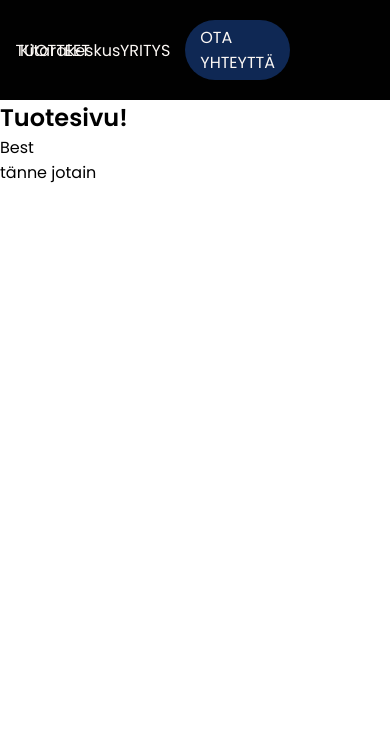
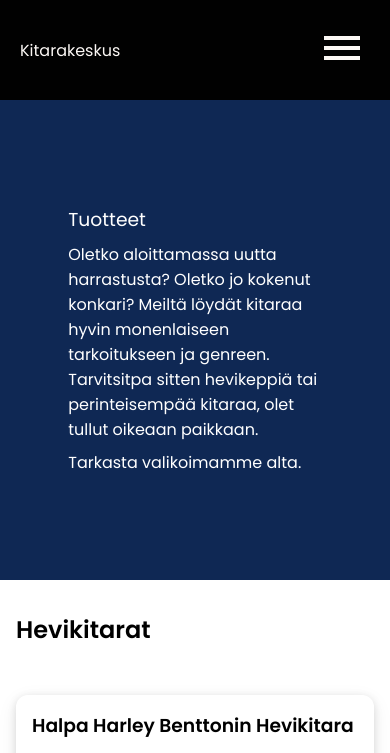
Before and after one commit to artomulkahainen/www-projekti, a PHP site: page /products.html in a window 390 px wide. Shown: the top 753 px of the page. Before the commit the page ends 183 px from the top, so only its background shows below. Run offline with PHP 8.4, Linux system fonts and the light colour scheme.

Commit message:
Products page implemented, fixes to nav on small screens

```diff
--- a/site/company.html
+++ b/site/company.html
@@ -2,6 +2,7 @@
 <html lang="fi">
     <head>
         <meta charset="UTF-8" />
+        <meta name="viewport" content="width=device-width, initial-scale=1" />
         <title>
             Kitarakeskus - Jokainen meistä ansaitsee vähän paremman kitaran
         </title>
@@ -21,6 +22,9 @@
                 <a class="nav-basic-link" href="company.html">YRITYS</a>
                 <a class="contact-button" href="contact.html">OTA YHTEYTTÄ</a>
             </div>
+            <figure class="hambuger-figure">
+                <img class="hamburger-menu-btn" src="icons/menu.svg" />
+            </figure>
         </nav>
 
         <main class="main-content">
--- a/site/contact.html
+++ b/site/contact.html
@@ -2,6 +2,7 @@
 <html lang="fi">
     <head>
         <meta charset="UTF-8" />
+        <meta name="viewport" content="width=device-width, initial-scale=1" />
         <title>
             Kitarakeskus - Jokainen meistä ansaitsee vähän paremman kitaran
         </title>
@@ -21,6 +22,9 @@
                 <a class="nav-basic-link" href="company.html">YRITYS</a>
                 <a class="contact-button" href="contact.html">OTA YHTEYTTÄ</a>
             </div>
+            <figure class="hambuger-figure">
+                <img class="hamburger-menu-btn" src="icons/menu.svg" />
+            </figure>
         </nav>
 
         <main class="main-content">
--- a/site/index.html
+++ b/site/index.html
@@ -29,6 +29,9 @@
                 <a class="nav-basic-link" href="company.html">YRITYS</a>
                 <a class="contact-button" href="contact.html">OTA YHTEYTTÄ</a>
             </div>
+            <figure class="hambuger-figure">
+                <img class="hamburger-menu-btn" src="icons/menu.svg" />
+            </figure>
         </nav>
 
         <main class="main-content">
--- a/site/nav.css
+++ b/site/nav.css
@@ -18,12 +18,13 @@
     align-items: center;
     justify-content: flex-end;
     width: 50%;
-    padding-right: 100px;
+    padding-right: 2rem;
 }
 
 .nav-basic-link {
     text-decoration: none;
-    padding: 0px 15px;
+    padding: 0rem 1rem;
+    cursor: pointer;
 }
 
 .logo {
@@ -35,4 +36,31 @@
     border-radius: 30px;
     text-decoration: none;
     padding: 5px 15px;
+    min-width: 9rem;
+    cursor: pointer;
 }
+
+.hamburger-figure {
+    display: none;
+}
+
+.hamburger-menu-btn {
+    display: none;
+}
+
+@media (max-width: 768px) {
+    .nav-right-div {
+        display: none;
+    }
+
+    .hamburger-menu-btn {
+        display: block;
+        width: 3rem;
+        height: 3rem;
+    }
+
+    .hambuger-figure {
+        display: block;
+        padding: 1.5rem;
+    }
+}
--- /dev/null
+++ b/site/products.css
@@ -0,0 +1,101 @@
+.products-content {
+    display: flex;
+    flex-direction: column;
+    gap: 1rem;
+}
+
+.products-section {
+    display: flex;
+    flex-wrap: wrap;
+    gap: 1rem;
+    padding: 1rem;
+}
+
+.products-description {
+    min-height: 25rem;
+    background-color: #0f2854;
+    display: flex;
+    flex-direction: column;
+    align-items: center;
+    width: 100%;
+    justify-content: center;
+}
+
+.products-description-text-container {
+    display: flex;
+    align-items: left;
+    flex-direction: column;
+    gap: 0.5rem;
+    width: 50%;
+}
+
+.products-description-text {
+    color: white;
+    font-family: Poppins, Montserrat;
+    font-weight: 400;
+    text-align: left;
+}
+
+.product-container {
+    box-shadow: 1px;
+    border-radius: 0.75rem;
+    display: flex;
+    flex-direction: column;
+    box-shadow:
+        0 2px 8px rgba(0, 0, 0, 0.12),
+        0 6px 20px rgba(0, 0, 0, 0.08);
+    overflow: hidden;
+    max-width: 25rem;
+    min-width: 13rem;
+    padding: 1rem;
+    gap: 1rem;
+    justify-content: space-between;
+}
+
+.img-figure {
+    display: flex;
+    justify-content: center;
+}
+
+.product-img {
+    display: block;
+    max-width: 50%;
+}
+
+.product-bottom {
+    display: flex;
+    gap: 1rem;
+    align-items: center;
+    justify-content: space-between;
+}
+
+.add-to-cart-btn {
+    border: 0;
+    background-color: #0f2854;
+    border-radius: 30px;
+    text-decoration: none;
+    padding: 5px 15px;
+    color: white;
+    cursor: pointer;
+}
+
+.add-to-cart-btn:hover {
+    transition: 250ms;
+    background-color: #0e367c;
+}
+
+@media (max-width: 768px) {
+    .products-description {
+        min-height: 30rem;
+    }
+
+    .products-description-text-container {
+        width: 65%;
+    }
+}
+
+@media (max-width: 1200px) {
+    .products-section {
+        justify-content: center;
+    }
+}
--- a/site/products.html
+++ b/site/products.html
@@ -2,11 +2,13 @@
 <html lang="fi">
     <head>
         <meta charset="UTF-8" />
+        <meta name="viewport" content="width=device-width, initial-scale=1" />
         <title>
             Kitarakeskus - Jokainen meistä ansaitsee vähän paremman kitaran
         </title>
         <link rel="stylesheet" href="style.css" />
         <link rel="stylesheet" href="nav.css" />
+        <link rel="stylesheet" href="products.css" />
         <link
             href="https://fonts.googleapis.com/css2?family=Montserrat:wght@400;500;700&family=Poppins:wght@300;400;600&display=swap"
             rel="stylesheet"
@@ -21,12 +23,73 @@
                 <a class="nav-basic-link" href="company.html">YRITYS</a>
                 <a class="contact-button" href="contact.html">OTA YHTEYTTÄ</a>
             </div>
+            <figure class="hambuger-figure">
+                <img class="hamburger-menu-btn" src="icons/menu.svg" />
+            </figure>
         </nav>
 
-        <main class="main-content">
-            <section id="test">
-                <h1>Tuotesivu!</h1>
-                <p>Best</p>
+        <main class="products-content">
+            <section class="products-description">
+                <article class="products-description-text-container">
+                    <h1 class="products-description-text">Tuotteet</h1>
+                    <p class="products-description-text">
+                        Oletko aloittamassa uutta harrastusta? Oletko jo kokenut
+                        konkari? Meiltä löydät kitaraa hyvin monenlaiseen
+                        tarkoitukseen ja genreen. Tarvitsitpa sitten hevikeppiä
+                        tai perinteisempää kitaraa, olet tullut oikeaan
+                        paikkaan.
+                    </p>
+                    <p class="products-description-text">
+                        Tarkasta valikoimamme alta.
+                    </p>
+                </article>
+            </section>
+            <h2 style="padding: 1rem">Hevikitarat</h2>
+            <section class="products-section">
+                <article class="product-container">
+                    <h3>Halpa Harley Benttonin Hevikitara</h3>
+                    <figure class="img-figure">
+                        <img
+                            src="https://fast-images.static-thomann.de/pics/bdb/_15/155255/14305508_800.jpg"
+                            alt="Halpa harrikka"
+                            class="product-img"
+                        />
+                    </figure>
+                    <p>
+                        <i>
+                            Tämä kitara on vähän sellainen, että voihan sen
+                            ostaa, mutta paha mieli tulee kaupan päälle.
+                        </i>
+                    </p>
+                    <div class="product-bottom">
+                        <p>Hinta: 299€</p>
+                        <button class="add-to-cart-btn">
+                            Lisää ostoskoriin
+                        </button>
+                    </div>
+                </article>
+                <article class="product-container">
+                    <h3>Schecterin hevikeppi</h3>
+                    <figure class="img-figure">
+                        <img
+                            src="https://bdbo1.thomann.de/thumb/bdb3000/pics/bdbo/16978724.jpg"
+                            alt="Schecterin värikäs tapaus"
+                            class="product-img"
+                        />
+                    </figure>
+                    <p>
+                        <i>
+                            Tästä kitarasta löytyy kampi, jota on mukava
+                            veivata.
+                        </i>
+                    </p>
+                    <div class="product-bottom">
+                        <p>Hinta: 1699€</p>
+                        <button class="add-to-cart-btn">
+                            Lisää ostoskoriin
+                        </button>
+                    </div>
+                </article>
             </section>
         </main>
 
```
Also changed, not shown: site/icons/menu.svg (added).
